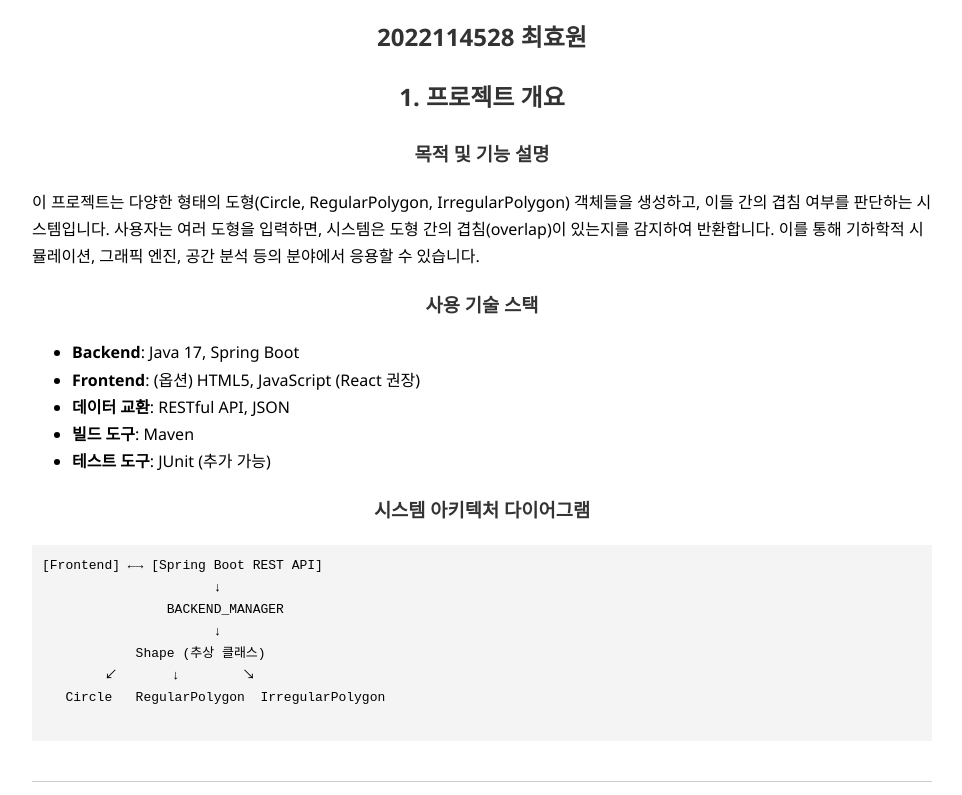
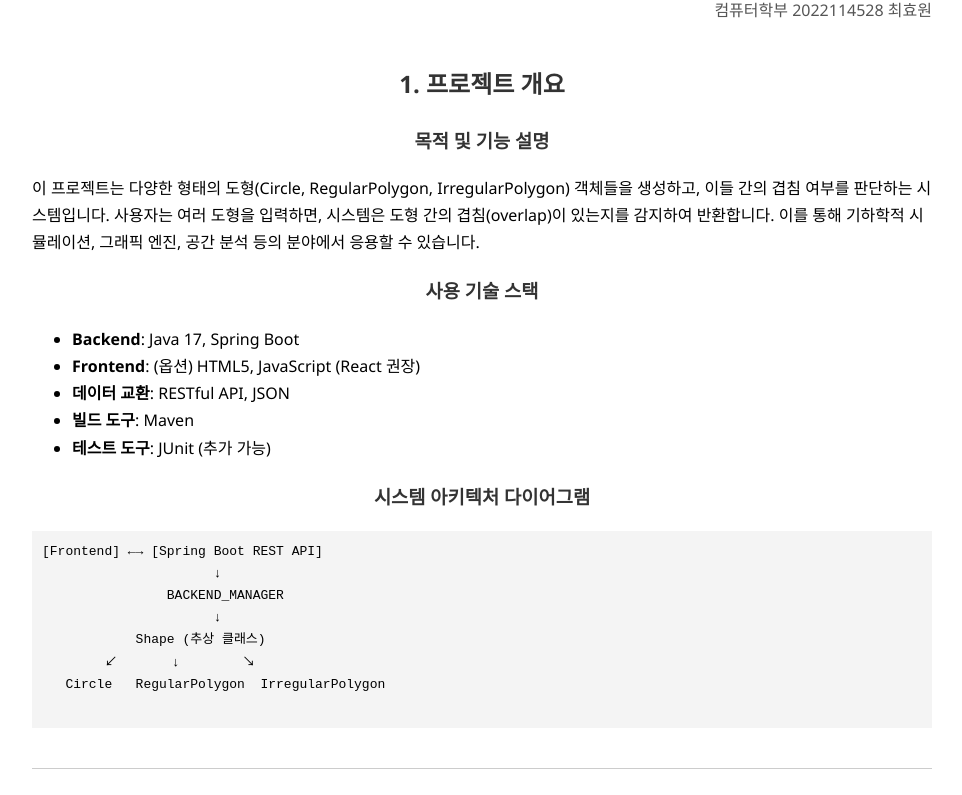
Before and after one commit to ID-EN/ID-EN.github.io, a plain HTML site: page index.html in a window 1280 px wide. Shown: the part 215-1010 px from the top of the page, without its empty margins (158-1120 px from the left). Drawn offline with Linux system fonts and the light colour scheme.

Commit message:
Update index.html

```diff
--- a/index.html
+++ b/index.html
@@ -22,6 +22,13 @@
       text-align: center;
       color: #333;
     }
+    .author {
+      text-align: right;
+      font-size: 16px;
+      color: #555;
+      margin-top: -20px;
+      margin-bottom: 40px;
+    }
     hr {
       margin: 40px 0;
       border: 0;
@@ -43,7 +50,7 @@
 <body>
   <div class="container">
     <h1>Shape Overlap Detection System - Comprehensive Report</h1>
-    <h2>2022114528 최효원</h2>
+    <div class="author">컴퓨터학부 2022114528 최효원</div>
     <h2>1. 프로젝트 개요</h2>
     <h3>목적 및 기능 설명</h3>
     <p>
```
